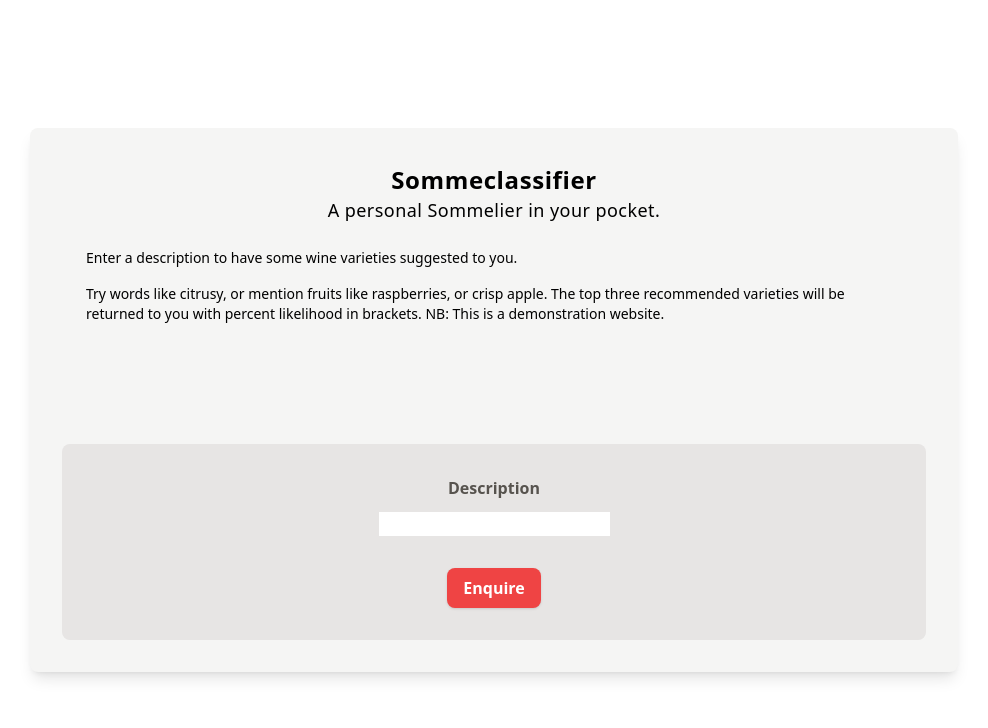
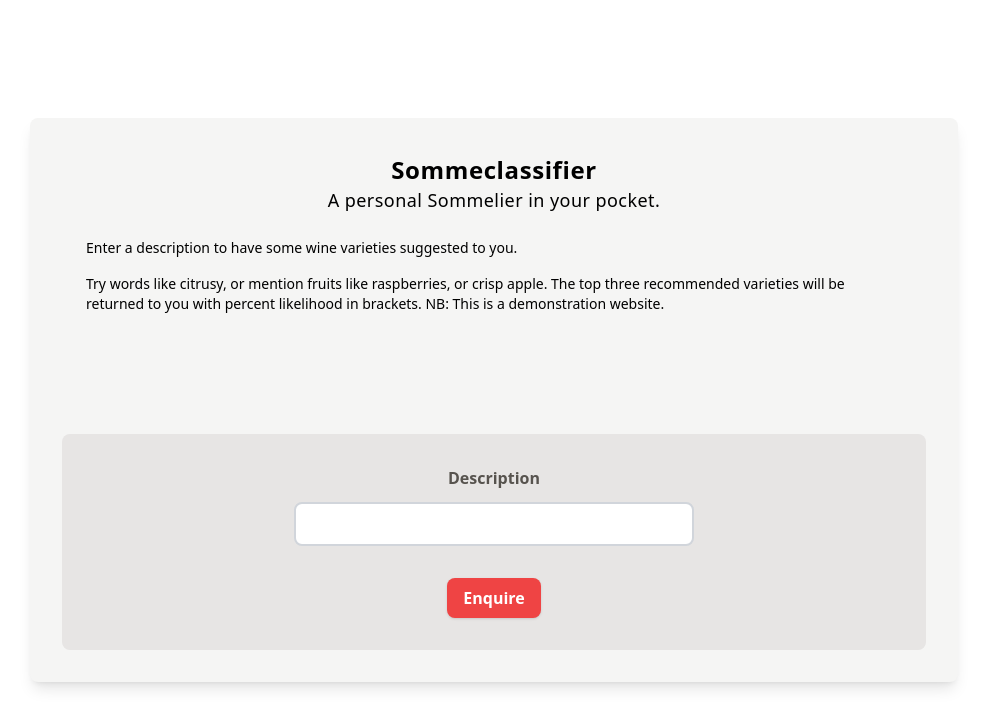
Before and after one commit to davidmccleave/sommeclassifier, a Flask app: page / in a window 1280 px wide. Shown: the top 728 px of the page, without its empty margins (146-1134 px from the left). Run offline with Flask 2, Linux system fonts and the light colour scheme; parts of the project's set-up code (start-up, migrations or seed data) failed here and were passed over; some libraries are stand-ins or nearby versions.

Commit message:
Minor aesthetic changes

```diff
--- a/website/app.py
+++ b/website/app.py
@@ -18,12 +18,12 @@
 print('done!')
 
 class Form(FlaskForm):
-    style = {'class': "place-items-center; bg-stone-800; border-2; border-gray-200; rounded; shadow;"}
+    style = {'class': "place-items-center border-2 border-gray-300 rounded-lg p-2 font-sans w-3/4 md:w-1/2"}
     description = StringField('Description', render_kw=style)
     submit = SubmitField('Enquire')
 
 @app.route('/', methods=['GET', 'POST'])
-def idnex():
+def index():
     form = Form()
     if request.method == 'POST':
         description = form.description.data
--- a/website/templates/classify.html
+++ b/website/templates/classify.html
@@ -47,7 +47,7 @@
                                 {{ form.description }}
                             </div>
                         </div>
-                        <button class="shadow bg-red-500 hover:bg-red-400 focus:shadow-outline focus:outline-none text-white font-bold py-2 px-4 rounded-lg" type="button">
+                        <button class="transition ease-in-out delay-100 shadow bg-red-500 hover:bg-red-600 focus:shadow-outline focus:outline-none text-white font-bold py-2 px-4 rounded-lg" type="button">
                             {{ form.submit() }}
                         </button>
                     </form>
```
